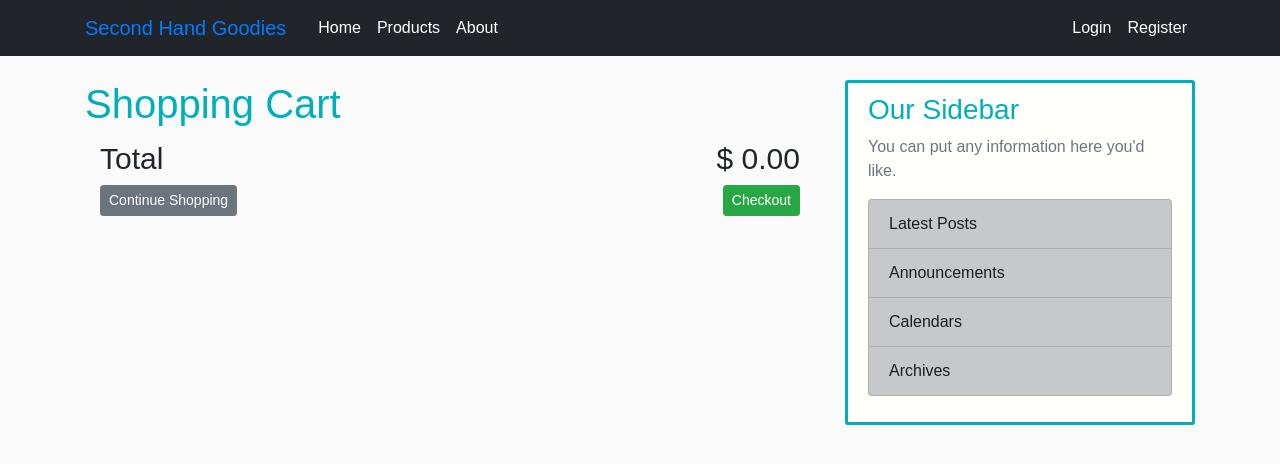
After one commit to KonechyJ/CPSC-362_Project1, a Flask app: page /ShoppingCart in a window 1280 px wide. The commit adds this page. Shown: the top 464 px of the page. Run offline with Flask 2, Linux system fonts and the light colour scheme; data that the repository does not hold is empty; some libraries are stand-ins or nearby versions.

Commit message:
Added Shopping Cart feature

```diff
--- a/CPSC362_Project1/proj1/forms.py
+++ b/CPSC362_Project1/proj1/forms.py
@@ -60,6 +60,10 @@ class PostForm(FlaskForm):
     title = StringField('Title', validators=[DataRequired()])
     content = TextAreaField('Content', validators=[DataRequired()])
     submit = SubmitField('Post')
+class CartForm(FlaskForm):
+    title = StringField('Title', validators=[DataRequired()])
+    price = TextAreaField('price', validators=[DataRequired()])
+    submit = SubmitField('Add Cart')
 
 class RequestResetForm(FlaskForm):
     email = StringField('Email',
--- a/CPSC362_Project1/proj1/routes.py
+++ b/CPSC362_Project1/proj1/routes.py
@@ -6,8 +6,8 @@ from PIL import Image
 from flask import render_template, url_for, flash, redirect, request, abort, jsonify, session
 from proj1 import app, db, bcrypt, mail
 from proj1.forms import (RegistrationForm, LoginForm, UpdateAccountForm,
-                             PostForm, RequestResetForm, ResetPasswordForm)
-from proj1.models import User, Post
+                             PostForm, CartForm, RequestResetForm, ResetPasswordForm)
+from proj1.models import User, Post, Cart
 from flask_login import login_user, current_user, logout_user, login_required
 from flask_mail import Message
 
@@ -142,6 +142,32 @@ def update_post(post_id):
     return render_template('create_post.html', title='Update Post',
                            form=form, legend='Update Post')
 
+@app.route("/post/<int:post_id>/Add_Cart", methods=['GET', 'POST'])
+@login_required
+def Add_Cart(post_id):
+    cart = Post.query.get_or_404(post_id)
+    if cart.author != current_user:
+        abort(403)
+    db.create_all()
+    item = Cart(title=cart.title, price=cart.content, author=current_user)
+    db.session.add(item)
+    db.session.commit()
+    flash('Your Shopping Cart has been updated!', 'success')
+    return redirect(url_for('home', post_id=cart.id))
+
+@app.route("/ShoppingCart")
+def CartList():
+    carts = Cart.query.all()
+    return render_template('ShoppingList.html', carts=carts)
+
+@app.route("/ShoppingCart/<int:cart_id>/delete", methods=['GET', 'POST'])
+@login_required
+def delete_cart(cart_id):
+    item = Cart.query.get_or_404(cart_id)
+    db.session.delete(item)
+    db.session.commit()
+    flash('Your item has been deleted!', 'success')
+    return redirect(url_for('CartList'))
 
 @app.route("/post/<int:post_id>/delete", methods=['POST'])
 @login_required
--- /dev/null
+++ b/CPSC362_Project1/proj1/templates/ShoppingList.html
@@ -0,0 +1,28 @@
+{% extends "layout.html" %}
+{% block content %}
+    <h1>Shopping Cart</h1>
+    {% for cart in carts %}
+        <article class="media content-section">
+          <div class="media-body">
+            <div class="article-metadata">
+                <h2><a class="article-title">{{ cart.title }}</a></h2>
+            </div>
+
+            <p class="article-content">Price: {{ cart.price }}</p>
+            <div class = "deleteBtn text-right">
+                <a class="btn btn-danger btn-sm mt-1 mb-1" href="{{ url_for('delete_cart', cart_id=cart.id) }}">Delete</a>
+            </div>
+          </div>
+        </article>
+    {% endfor %}
+    <div class="container">
+        <div class="row">
+            <div class="col-md-8 text-left" style="font-size:30px">Total</div>
+            <div class="col-md-4 text-right" style="font-size:30px">$ 0.00</div>
+        </div>
+        <div class="row">
+            <div class="col-md-8"><button class="btn btn-secondary btn-sm mt-1 mb-1">Continue Shopping</button></div>
+            <div class="col-md-4 text-right"><button class="btn btn-success btn-sm mt-1 mb-1">Checkout</button></div>
+        </div>
+    </div>
+{% endblock content %}
--- a/CPSC362_Project1/proj1/templates/layout.html
+++ b/CPSC362_Project1/proj1/templates/layout.html
@@ -58,6 +58,7 @@
                 </label>
                 <a href="{{ url_for('set_background', mode='light') }}">Light Mode</a>
                 <a href="{{ url_for('set_background', mode='dark') }}">Dark Mode</a>
+                <a class="nav-item nav-link" href="{{ url_for('CartList') }}">Cart</a>
                 <a class="nav-item nav-link" href="{{ url_for('new_post') }}">New Post</a>
                 <a class="nav-item nav-link" href="{{ url_for('account') }}">Account</a>
                 <a class="nav-item nav-link" href="{{ url_for('logout') }}">Logout</a>
--- a/CPSC362_Project1/proj1/templates/post.html
+++ b/CPSC362_Project1/proj1/templates/post.html
@@ -9,6 +9,7 @@
         {% if post.author == current_user %}
           <div>
             <a class="btn btn-secondary btn-sm mt-1 mb-1" href="{{ url_for('update_post', post_id=post.id) }}">Update</a>
+            <a class="btn btn-secondary btn-sm mt-1 mb-1" href="{{ url_for('Add_Cart', post_id=post.id) }}">Add Cart</a>
             <button type="button" class="btn btn-danger btn-sm m-1" data-toggle="modal" data-target="#deleteModal">Delete</button>
           </div>
         {% endif %}
```
Also changed, not shown: CPSC362_Project1/proj1/models.py (+9 -0 lines), CPSC362_Project1/proj1/site.db.
